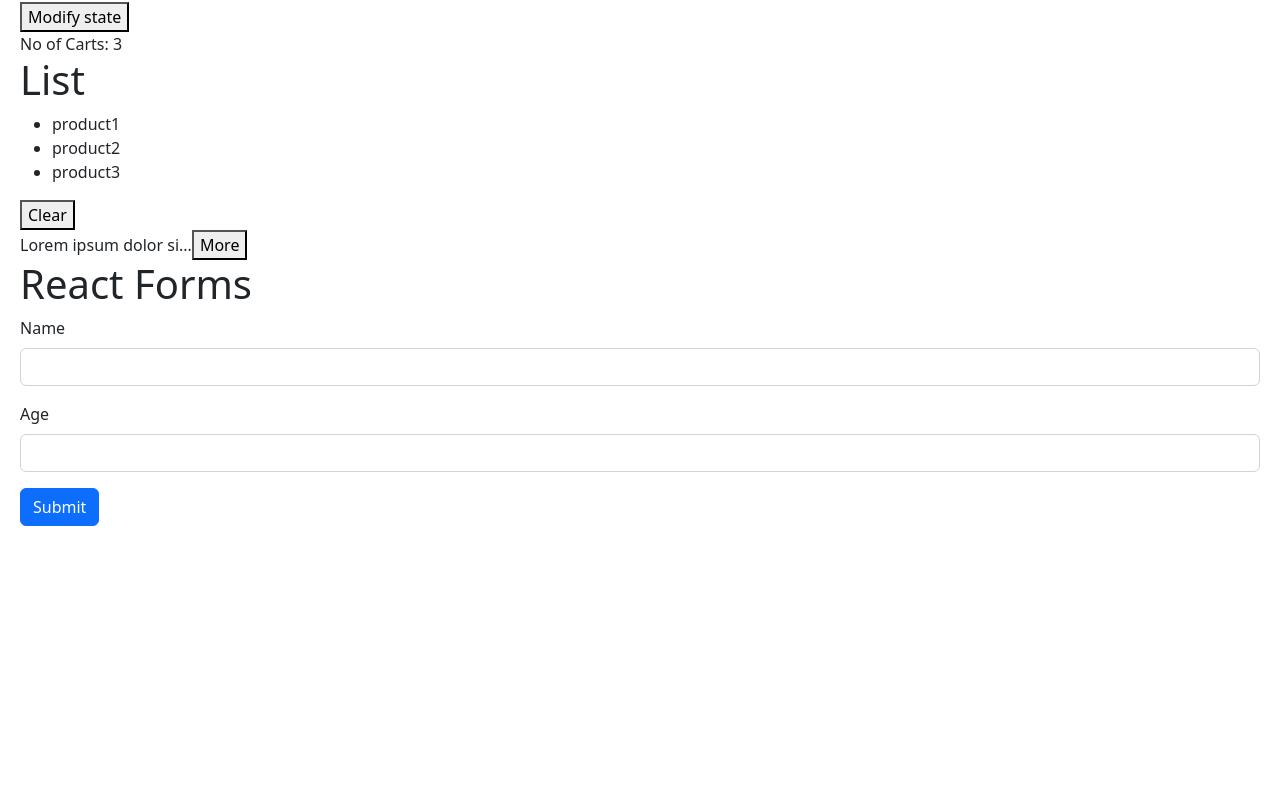
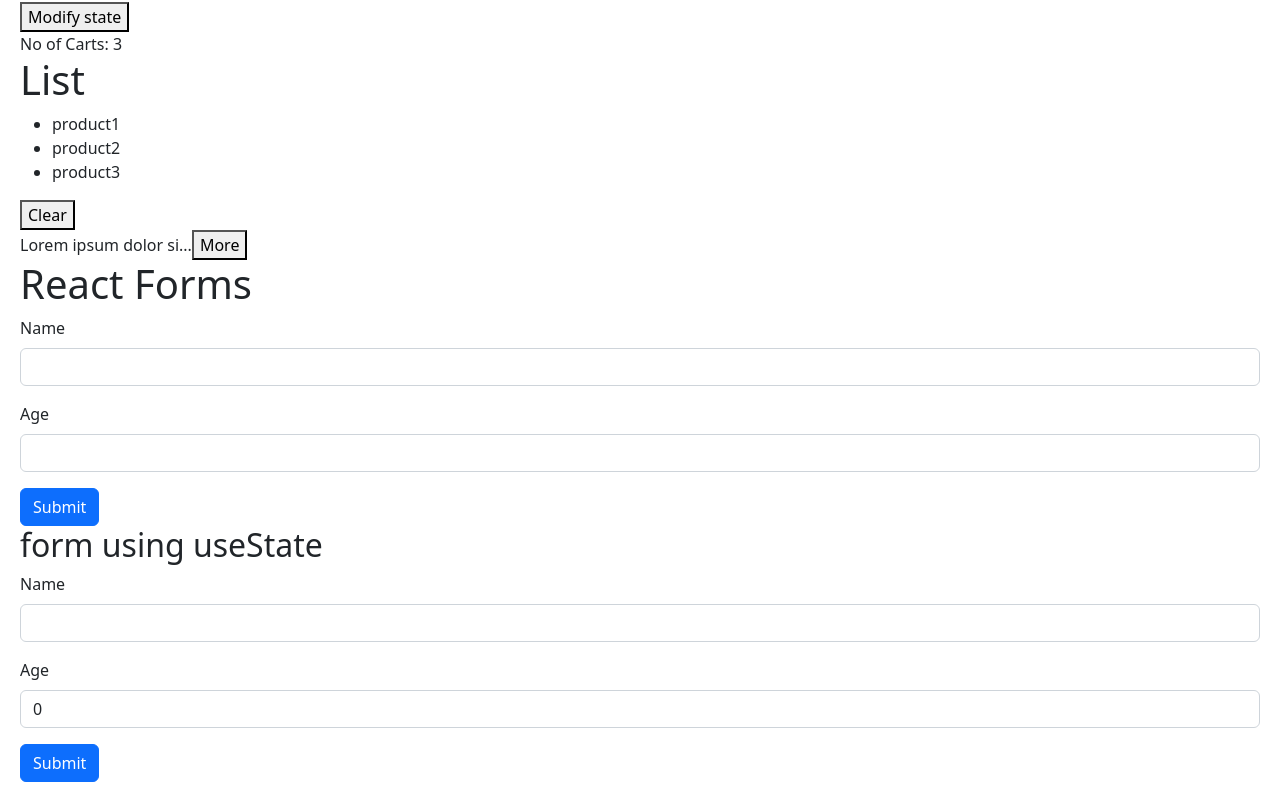
Before and after one commit to shidhu84/React-application-learning, a React (Vite) app: page / in a window 1280 px wide. Shown: the part 573-1375 px from the top of the page. Before the commit the page ends 1119 px from the top, so only its background shows below. Built offline with nearby package versions, Linux system fonts and the light colour scheme.

Commit message:
Form creation using useState hook

```diff
--- a/src/App.tsx
+++ b/src/App.tsx
@@ -9,6 +9,7 @@
 import StateModification from "./components/StateModification";
 import ExpandableText from "./components/ExpandableText";
 import Form from "./components/Form";
+import FormWithStateHook from "./components/FormWithStateHook";
 
 function App() {
   const cities = ["Pune", "Mumbai", "Hyderabad", "Latur"];
@@ -64,6 +65,8 @@
       <div>
         <h1>React Forms</h1>
         <Form />
+        <h2>form using useState</h2>
+        <FormWithStateHook />
       </div>
     </div>
   );
--- /dev/null
+++ b/src/components/FormWithStateHook.tsx
@@ -0,0 +1,53 @@
+import React, { FormEvent, useState } from "react";
+
+function FormWithStateHook() {
+  const handleSubmit = (event: FormEvent) => {
+    event.preventDefault();
+    console.log("person", person);
+  };
+  const [person, setPerson] = useState({
+    name: "",
+    age: 0,
+  });
+  return (
+    <form onSubmit={handleSubmit}>
+      <div className="mb-3">
+        <label htmlFor="name" className="form-label">
+          Name
+        </label>
+        <input
+          onChange={(event) => {
+            setPerson({
+              ...person,
+              name: event.target.value,
+            });
+          }}
+          id="name"
+          type="text"
+          value={person.name}
+          className="form-control"
+        />
+      </div>
+      <div className="mb-3">
+        <label htmlFor="age" className="form-label">
+          Age
+        </label>
+        <input
+          onChange={(event) => {
+            setPerson({
+              ...person,
+              age: parseInt(event.target.value),
+            });
+          }}
+          id="age"
+          type="number"
+          className="form-control"
+          value={person.age}
+        />
+      </div>
+      <button className="btn btn-primary">Submit</button>
+    </form>
+  );
+}
+
+export default FormWithStateHook;
```
